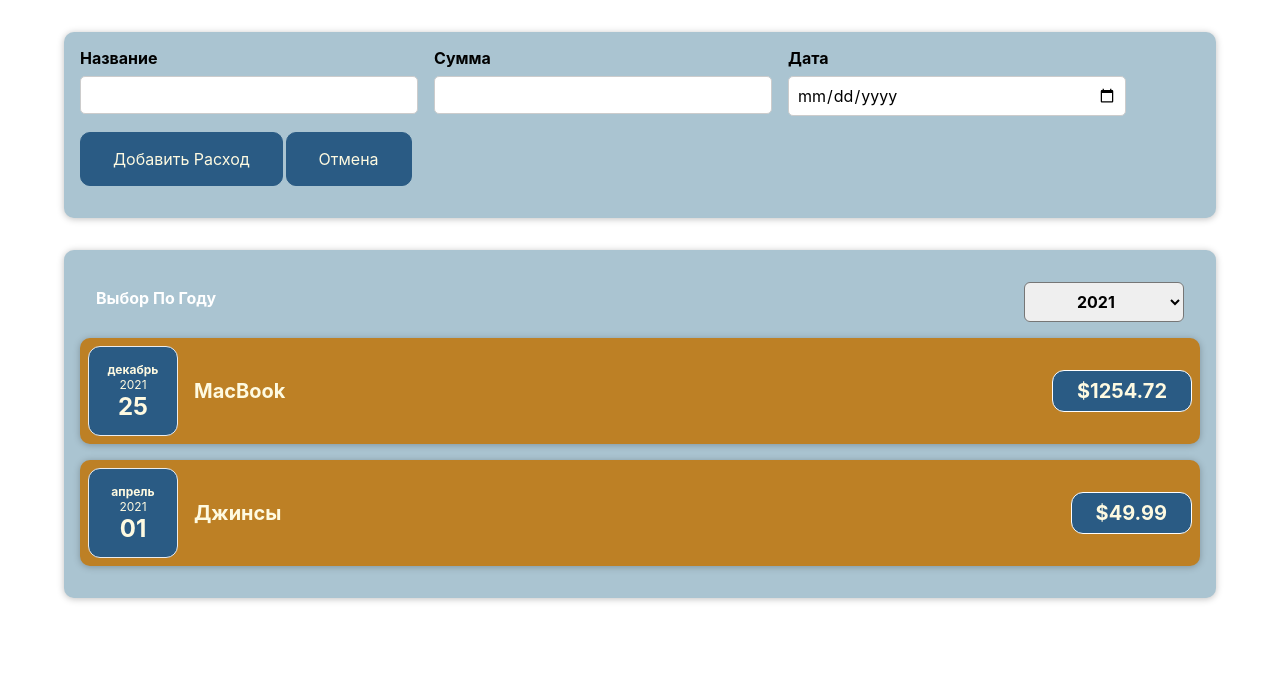
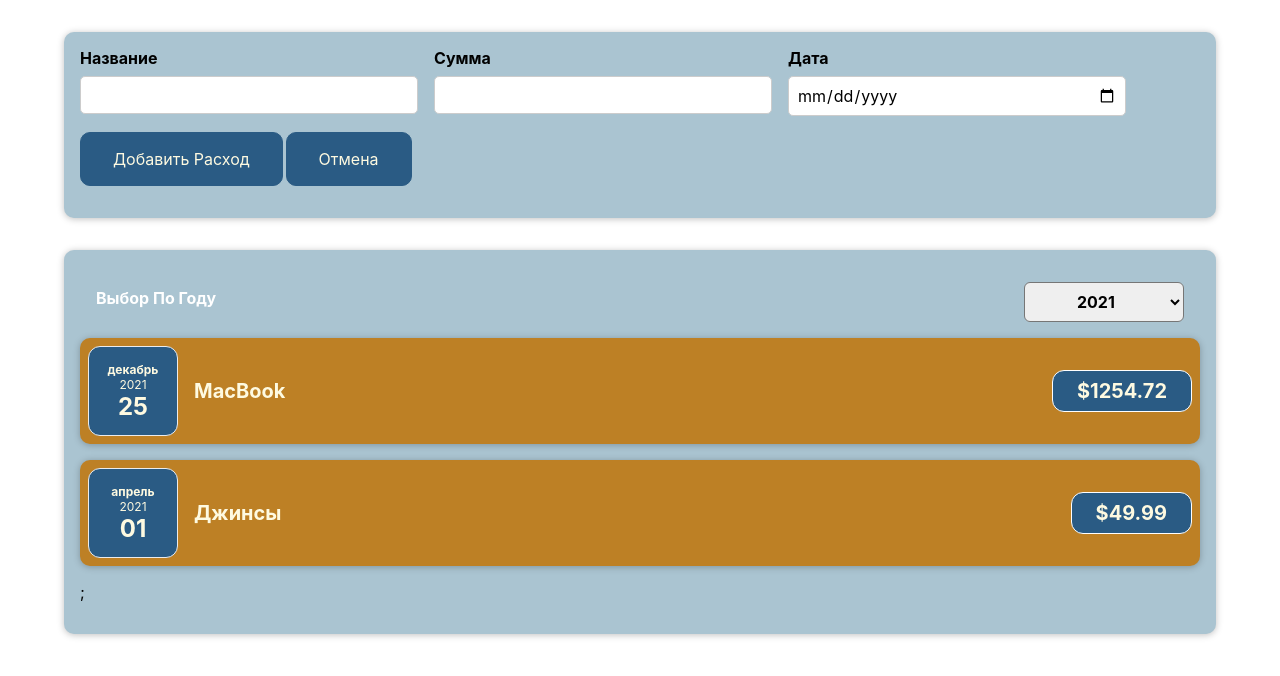
Before and after one commit to w1llow1sp/ReactCostAccounting-step-by-step-, a React (Create React App) app: page / in a window 1280 px wide. Shown: the top 676 px of the page. Built offline with nearby package versions, Linux system fonts and the light colour scheme.

Commit message:
Деструкторизация Costs.js и возвращение значения по условию

```diff
--- a/src/components/Costs/CostItem.js
+++ b/src/components/Costs/CostItem.js
@@ -4,6 +4,7 @@
 
 const CostItem = (props) => {
     return (
+        <li>
             <Card className='cost-item'>
                 <CostDate date={props.date} />
                 <div className='cost-item__description'>
@@ -11,6 +12,7 @@
                     <div className='cost-item__price '>${props.amount}</div>
                 </div>
             </Card>
+        </li>
     );
 };
 
--- /dev/null
+++ b/src/components/Costs/CostList.css
@@ -0,0 +1,9 @@
+.cost-list {
+    list-style: none;
+    padding: 0;
+}
+
+.cost-list__fallback {
+    color: #fefae1;
+    text-align: center;
+}
--- /dev/null
+++ b/src/components/Costs/CostList.js
@@ -0,0 +1,27 @@
+import CostItem from './CostItem';
+import './CostList.css';
+
+const CostList = (props) => {
+    if (props.costs.length === 0) {
+        return (
+            <h2 className='cost-list__fallback'>
+                В этом году не было расходов
+            </h2>
+        );
+    }
+    return (
+        <ul className='cost-list'>
+            {props.costs.map((cost) => (
+                <CostItem
+                    key={cost.id}
+                    date={cost.date}
+                    description={cost.description}
+                    amount={cost.amount}
+                />
+            ))}
+            ;
+        </ul>
+    );
+};
+
+export default CostList;
--- a/src/components/Costs/Costs.js
+++ b/src/components/Costs/Costs.js
@@ -1,8 +1,8 @@
 import Card from '../UI/Card';
-import CostItem from './CostItem';
 import './Costs.css';
 import CostsFilter from './CostsFilter';
 import { useState } from 'react';
+import CostList from './CostList';
 
 const Costs = (props) => {
     const [selectedYear, setSelectedYear] = useState('2021');
@@ -15,19 +15,6 @@
         return cost.date.getFullYear().toString() === selectedYear;
     });
 
-    // фильтрация по году и вывод нужного контента
-    let costsContent = <p>В этом году не было расходов</p>;
-
-    if (filteredCosts.length > 0) {
-        costsContent = filteredCosts.map((cost) => (
-            <CostItem
-                key={cost.id}
-                date={cost.date}
-                description={cost.description}
-                amount={cost.amount}
-            />
-        ));
-    }
     return (
         <div>
             <Card className='costs'>
@@ -35,7 +22,7 @@
                     year={selectedYear}
                     onChangeYear={yearChangeHandler}
                 />
-                {costsContent}
+                <CostList costs={filteredCosts} />
             </Card>
         </div>
     );
```
Lines whose indentation alone changed are shown as unchanged.
